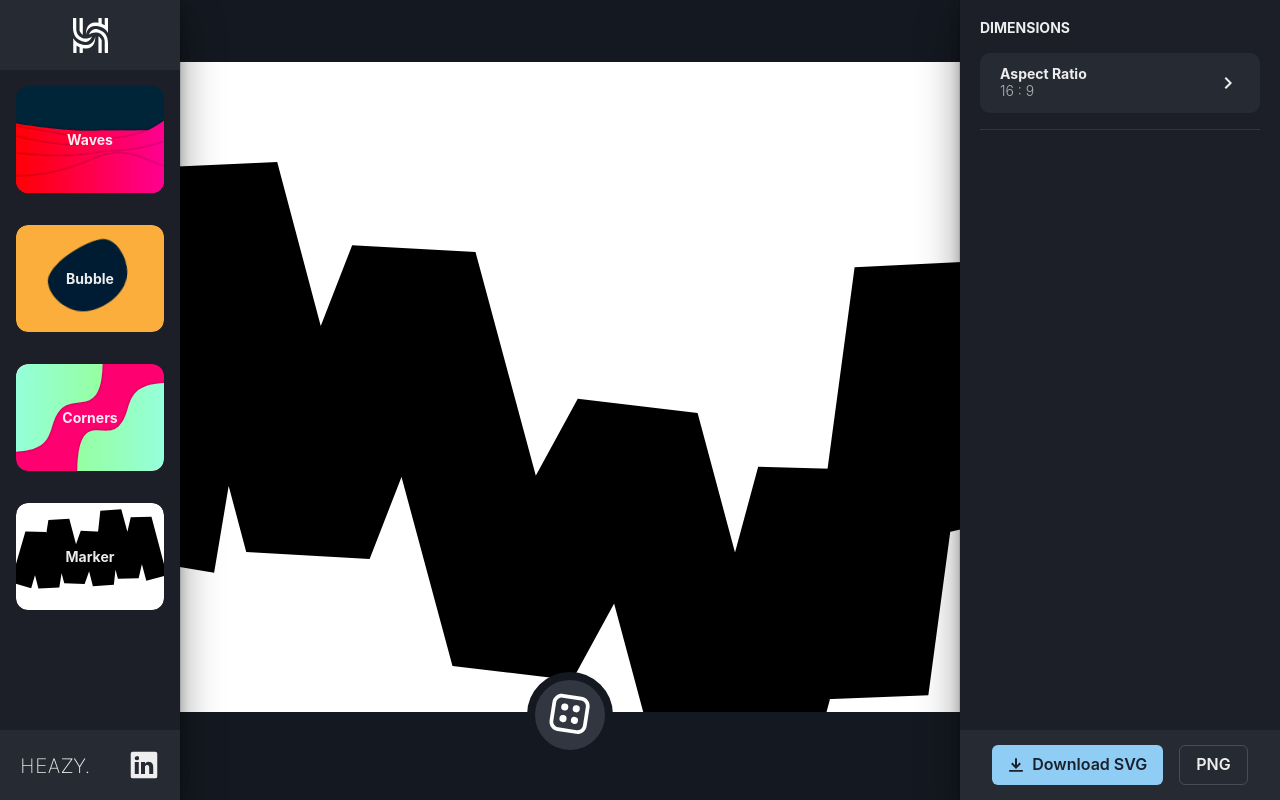
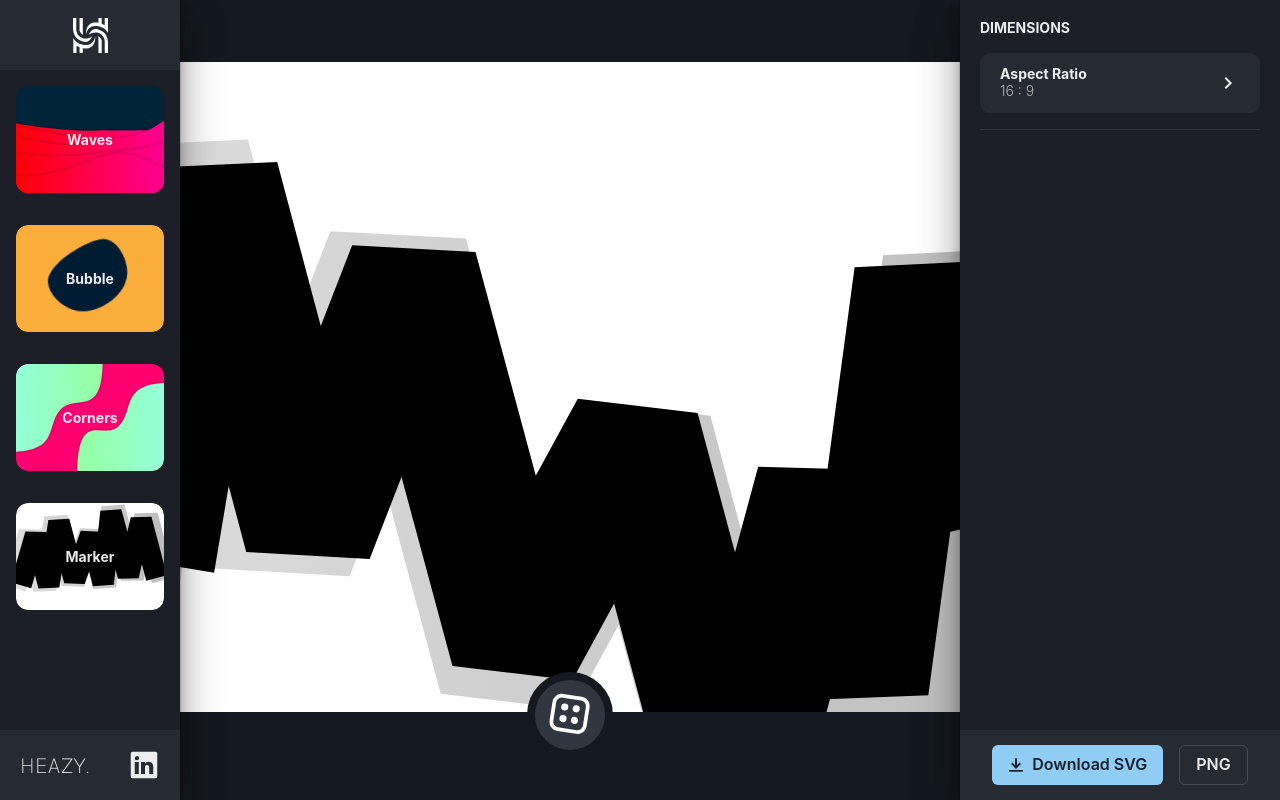
Before and after one commit to MaximBuz/heazy-svg-creator, a React (Create React App) app: page / in a window 1280 px wide. Both pictures are taken after a click on the element "Marker". Built offline with nearby package versions, Linux system fonts and the light colour scheme.

Commit message:
added marker ghost

```diff
--- a/src/components/Marker.tsx
+++ b/src/components/Marker.tsx
@@ -21,10 +21,12 @@ const Marker: React.FunctionComponent<IMarkerProps> = ({
   markerHeight,
   zickZacks,
   ghost,
+  ghostStartColor,
+  ghostEndColor,
   padding,
   mirror,
   yPosition,
-  pressure
+  pressure,
 }) => {
   const pathData = markerPath(seed, width, markerHeight, zickZacks, padding, mirror, yPosition, pressure);
 
@@ -50,6 +52,27 @@ const Marker: React.FunctionComponent<IMarkerProps> = ({
         <filter id={`shadow-${randomClassId}`}>
           <feDropShadow dx={shadowX} dy={shadowY} stdDeviation={shadowSD} floodColor={shadowColor} />
         </filter>
+        {ghost && (
+          <>
+            <linearGradient id={`ghost-linear-gradient-${randomClassId}`}>
+              <stop offset="0%" stopColor={ghostStartColor} stopOpacity="100%" />
+              <stop offset="100%" stopColor={ghostEndColor} stopOpacity="100%" />
+            </linearGradient>
+            <path
+              d={pathData}
+              fill="none"
+              strokeLinecap={lineCap}
+              strokeLinejoin={lineJoin}
+              stroke={`url(#ghost-linear-gradient-${randomClassId})`}
+              strokeWidth={strokeWidth}
+              style={{
+                transformOrigin: 'center',
+                transform: 'scale(1.1,1.1)',
+                transition: 'all 0.4s cubic-bezier(0.16, 1, 0.3, 1) 0s',
+              }}
+            ></path>
+          </>
+        )}
         <path
           d={pathData}
           fill="none"
--- a/src/utils/customHooks/useMarkerOptions.tsx
+++ b/src/utils/customHooks/useMarkerOptions.tsx
@@ -6,8 +6,8 @@ const useMarkerOptions = (): {
   get: Omit<IMarkerProps, 'seed' | 'width' | 'height' | 'svgRef'>;
   set: IMarkerSetterProps;
 } => {
-  const [lineCap, setLineCap] = useState<'butt' | 'round' | 'square'>("butt");
-  const [lineJoin, setLineJoin] = useState< 'bevel' | 'miter'  | 'round'>("bevel");
+  const [lineCap, setLineCap] = useState<'butt' | 'round' | 'square'>('butt');
+  const [lineJoin, setLineJoin] = useState<'bevel' | 'miter' | 'round'>('bevel');
   const [strokeWidth, setStrokeWidth] = useState<number>(130);
   const [bgColor, setBgColor] = useState<string>('#ffffff');
   const [startColor, setStartColor] = useState<string>('#000000');
@@ -19,13 +19,13 @@ const useMarkerOptions = (): {
   const [markerHeight, setMarkerHeight] = useState<number>(25);
   const [zickZacks, setzickZacks] = useState<number>(10);
   const [ghost, setGhost] = useState<boolean>(true);
-  const [ghostColor, setGhostColor] = useState<string>("#dedede");
+  const [ghostStartColor, setGhostStartColor] = useState<string>('#dedede');
+  const [ghostEndColor, setGhostEndColor] = useState<string>('#bdbdbd');
   const [size, setSize] = useState<number>(150);
   const [padding, setPadding] = useState<number>(30);
   const [mirror, setMirror] = useState<boolean>(false);
   const [yPosition, setYPosition] = useState<number>(500);
   const [pressure, setPressure] = useState<number>(0);
-
 
   return {
     get: {
@@ -46,7 +46,9 @@ const useMarkerOptions = (): {
       padding,
       mirror,
       yPosition,
-      pressure
+      pressure,
+      ghostStartColor,
+      ghostEndColor,
     },
     set: {
       setLineJoin,
@@ -66,7 +68,9 @@ const useMarkerOptions = (): {
       setPadding,
       setMirror,
       setYPosition,
-      setPressure
+      setPressure,
+      setGhostStartColor,
+      setGhostEndColor,
     },
   };
 };
--- a/src/utils/types/markerProps.ts
+++ b/src/utils/types/markerProps.ts
@@ -16,6 +16,8 @@ export interface IMarkerProps {
   markerHeight: number;
   zickZacks: number;
   ghost: boolean;
+  ghostStartColor: string;
+  ghostEndColor: string;
   size: number;
   padding: number;
   mirror: boolean;
--- a/src/utils/types/markerSetterProps.ts
+++ b/src/utils/types/markerSetterProps.ts
@@ -14,6 +14,8 @@ export interface IMarkerSetterProps {
   setMarkerHeight: Dispatch<SetStateAction<number>>;
   setzickZacks: Dispatch<SetStateAction<number>>;
   setGhost: Dispatch<SetStateAction<boolean>>;
+  setGhostStartColor:Dispatch<SetStateAction<string>>;
+  setGhostEndColor:Dispatch<SetStateAction<string>>;
   setSize: Dispatch<SetStateAction<number>>;
   setPadding: Dispatch<SetStateAction<number>>;
   setMirror: Dispatch<SetStateAction<boolean>>;
```
Also changed, not shown: src/Thumbnails/marker.svg.
